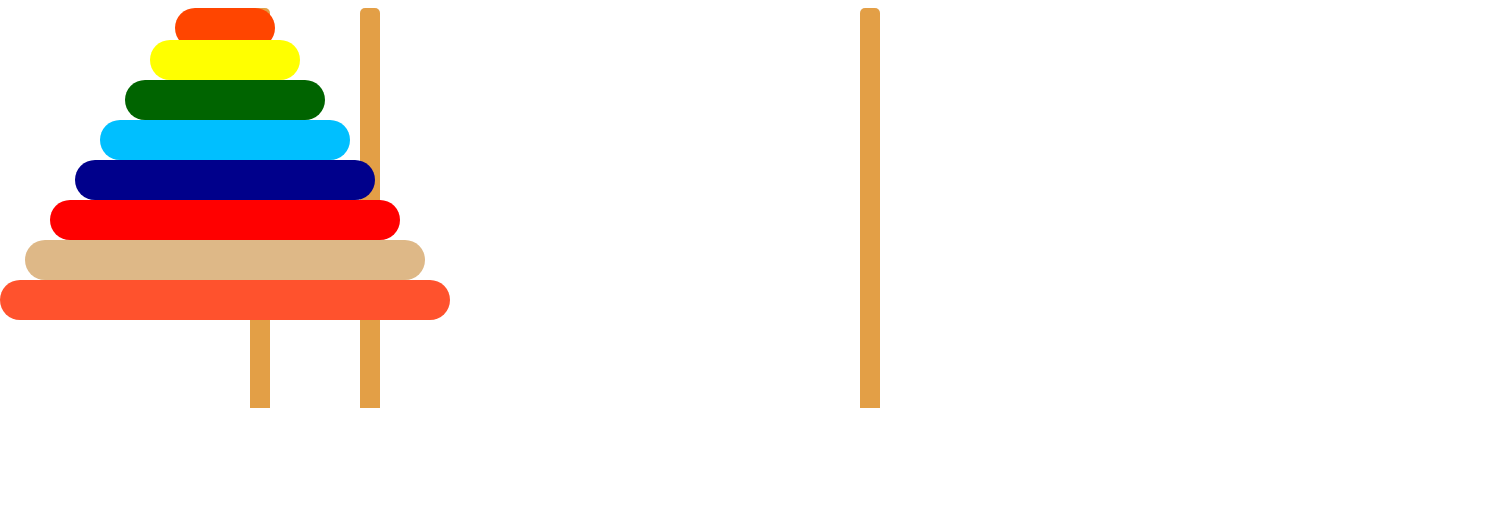
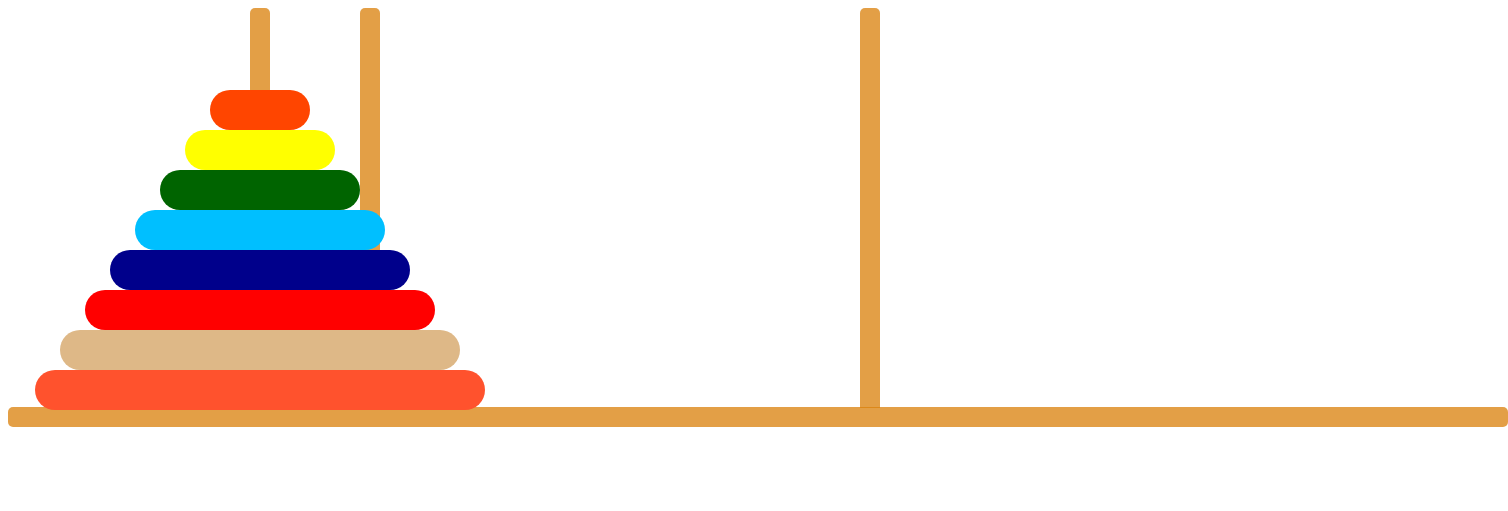
Before and after one commit to HikaruKobayashi/TowerOfHanoi, a plain HTML site: page index.html in a window 1280 px wide. Shown: the whole page, 1508 px wide, since content can reach past the window. Drawn offline with Linux system fonts and the light colour scheme.

Commit message:
UI完成

```diff
--- a/css/styles.css
+++ b/css/styles.css
@@ -1,7 +1,8 @@
 .container {
   width: 500px;
-  height: 800px;
+  height: 500px;
   float:left;
+  overflow: hidden;
 }
 .box {
   height: 40px;
@@ -10,49 +11,50 @@
 .one-step {
   width: 100px;
   background-color: rgb(255, 69, 0);
-  left: 175px;
+  top: 90px;
+  left: 210px;
 }
 .two-steps {
   width: 150px;
   background-color: rgb(255, 255, 0);
-  top: 40px;
-  left: 150px;
+  top: 130px;
+  left: 185px;
 }
 .three-steps {
   width: 200px;
   background-color: rgb(0, 100, 0);
-  top: 80px;
-  left: 125px;
+  top: 170px;
+  left: 160px;
 }
 .four-steps {
   width: 250px;
   background-color: rgb(0, 191, 255);
-  top: 120px;
-  left: 100px;
+  top: 210px;
+  left: 135px;
 }
 .five-steps {
   width: 300px;
   background-color: rgb(0, 0, 139);
-  top: 160px;
-  left: 75px;
+  top: 250px;
+  left: 110px;
 }
 .six-steps {
   width: 350px;
   background-color: rgb(255, 0, 0);
-  top: 200px;
-  left: 50px;
+  top: 290px;
+  left: 85px;
 }
 .seven-steps {
   width: 400px;
   background-color: rgb(222, 184, 135);
-  top: 240px;
-  left: 25px;
+  top: 330px;
+  left: 60px;
 }
 .eight-steps {
   width: 450px;
   background-color: rgb(260, 82, 45);
-  top: 280px;
-  left: 0px;
+  top: 370px;
+  left: 35px;
 }
 
 .drag-and-drop {
@@ -81,3 +83,12 @@
 .left{
   left: 250px;
 }
+
+.foundation {
+  width: 1500px;
+  height: 20px;
+  background-color: rgba(218, 129, 13, 0.76);
+  border-radius: 5px;
+  position: absolute;
+  top: 407px;
+}
--- a/index.html
+++ b/index.html
@@ -19,5 +19,6 @@
     <script src="js/main.js"></script>
     <div class="rod right"></div>
     <div class="rod center"></div>
+    <div class="foundation"></div>
   </body>
 </html>
```
